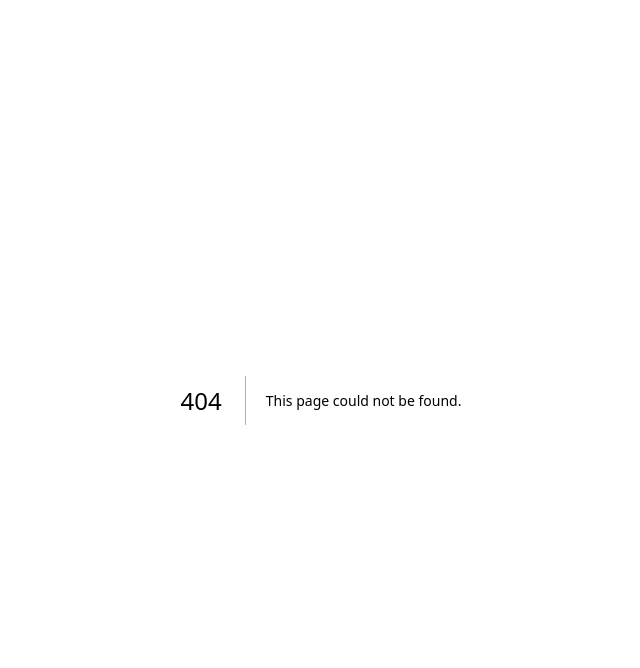
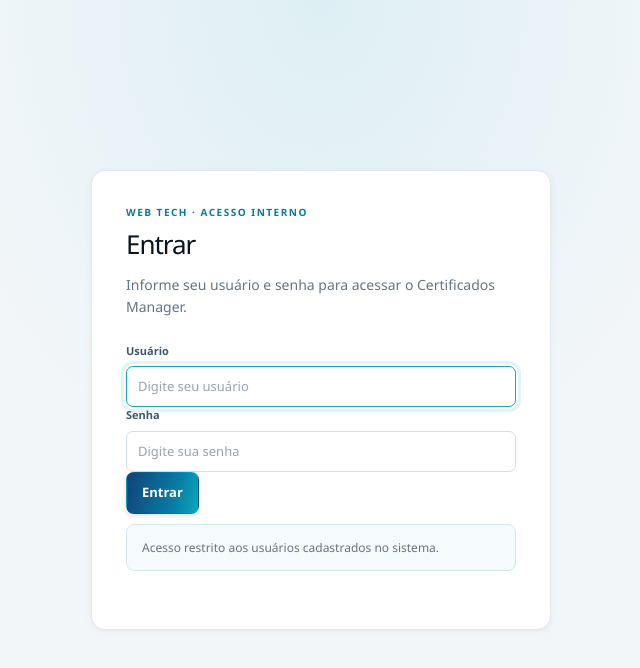
Before and after one commit to webtechrhuan-dev/WEB-CERT, a Next.js app: page /login in a window 1280 px wide. Before the commit this address had no page. Shown: the top 668 px of the page, without its empty margins (319-959 px from the left). Built offline with nearby package versions, Linux system fonts and the light colour scheme.

Commit message:
Add username and password sign-in form

```diff
--- a/components/login-button.tsx
+++ b/components/login-button.tsx
@@ -1,15 +1,64 @@
 "use client";
 
+import { useState, type FormEvent } from "react";
 import { signIn } from "next-auth/react";
 
 export function LoginButton() {
+  const [username, setUsername] = useState("");
+  const [password, setPassword] = useState("");
+  const [error, setError] = useState("");
+  const [loading, setLoading] = useState(false);
+
+  async function submit(event: FormEvent<HTMLFormElement>) {
+    event.preventDefault();
+    setError("");
+    setLoading(true);
+    try {
+      const result = await signIn("credentials", {
+        username,
+        password,
+        redirect: false,
+      });
+      if (!result || result.error) {
+        setError("Usuário ou senha inválidos.");
+        return;
+      }
+      window.location.assign("/");
+    } catch {
+      setError("Não foi possível entrar. Verifique a conexão e tente novamente.");
+    } finally {
+      setLoading(false);
+    }
+  }
+
   return (
-    <button
-      className="button button--primary"
-      onClick={() => void signIn("github", { redirectTo: "/" })}
-      type="button"
-    >
-      Entrar com GitHub
-    </button>
+    <form className="login-form" onSubmit={submit}>
+      <label className="record-form-field">
+        <span>Usuário</span>
+        <input
+          autoComplete="username"
+          autoFocus
+          onChange={(event) => setUsername(event.target.value)}
+          placeholder="Digite seu usuário"
+          required
+          value={username}
+        />
+      </label>
+      <label className="record-form-field">
+        <span>Senha</span>
+        <input
+          autoComplete="current-password"
+          onChange={(event) => setPassword(event.target.value)}
+          placeholder="Digite sua senha"
+          required
+          type="password"
+          value={password}
+        />
+      </label>
+      {error && <p className="form-message form-message--error" role="alert">{error}</p>}
+      <button className="button button--primary" disabled={loading} type="submit">
+        {loading ? "Entrando…" : "Entrar"}
+      </button>
+    </form>
   );
 }
```
